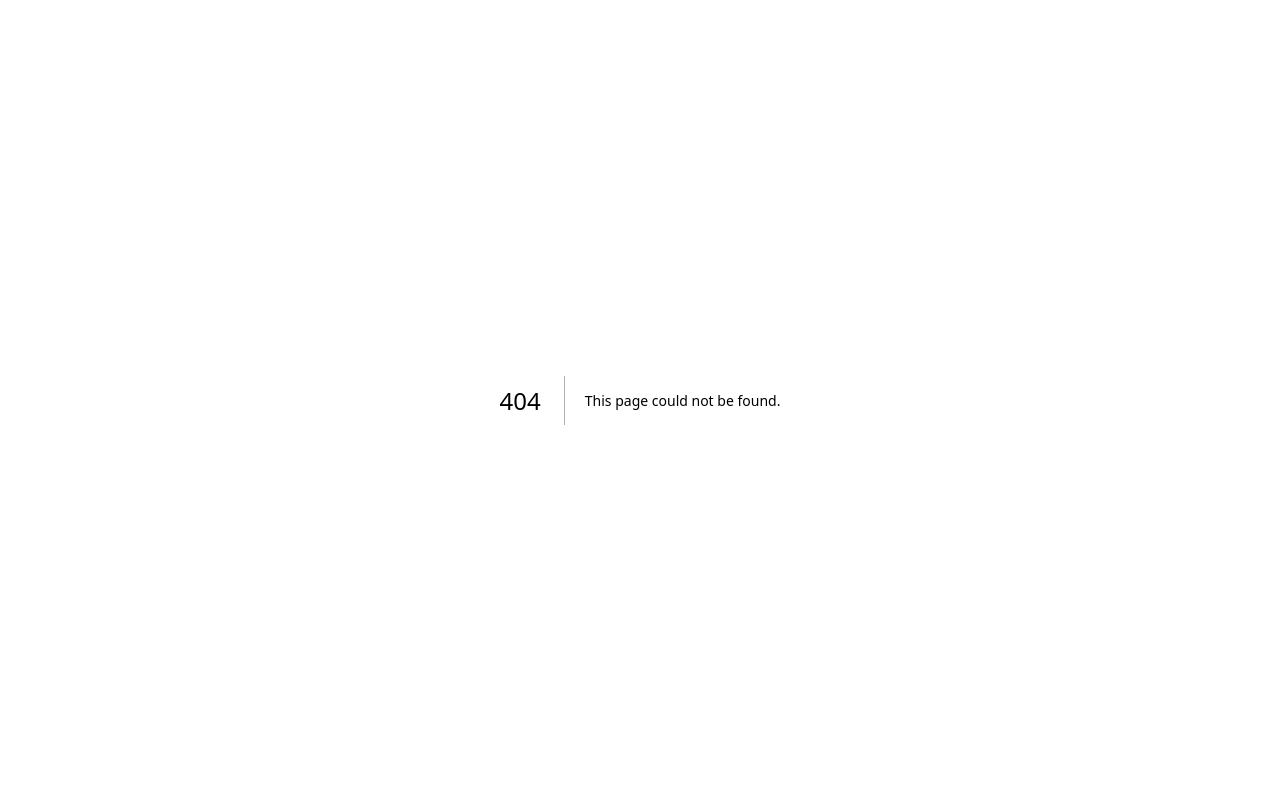
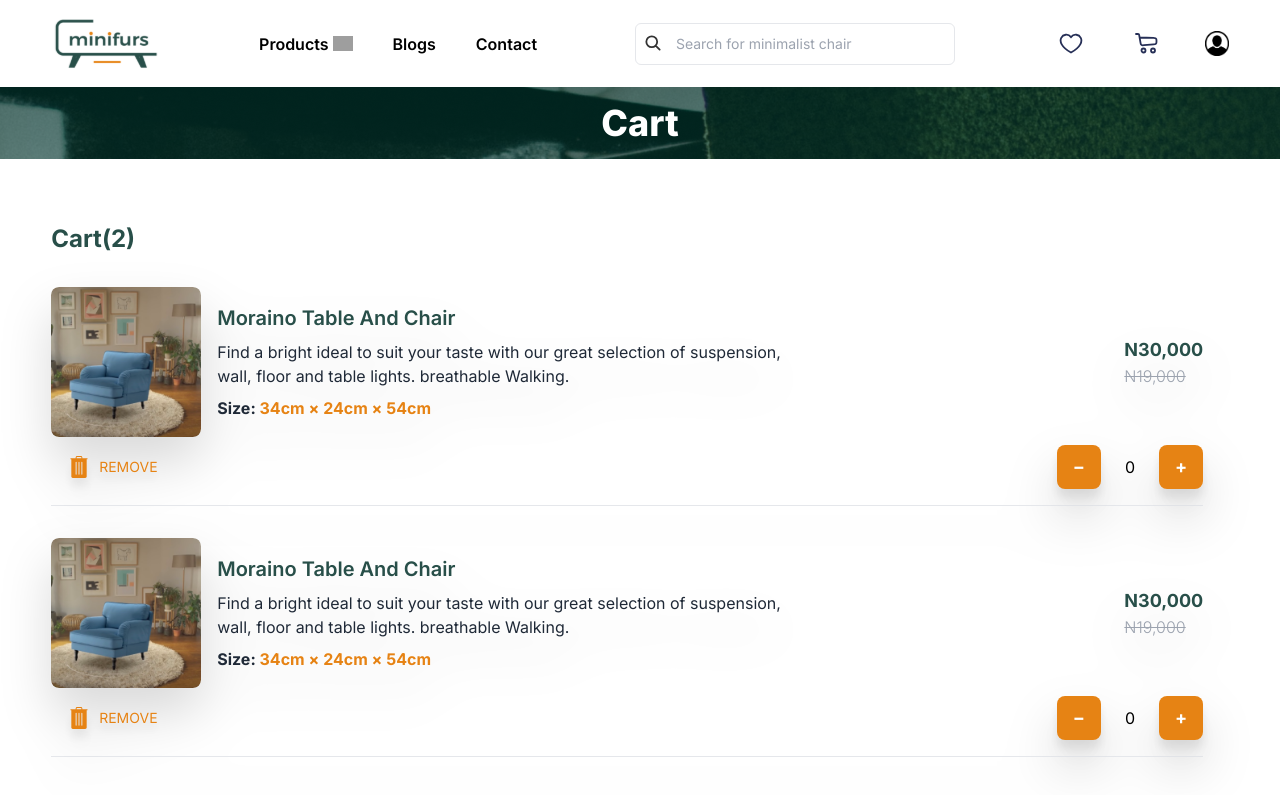
Before and after one commit to psalmuelle/beacons-copy, a Next.js app: page /cart in a window 1280 px wide. Before the commit this address had no page. Shown: the top 795 px of the page. Built offline with nearby package versions, Linux system fonts and the light colour scheme; grey boxes are pictures that could not be loaded.

Commit message:
feat: create cart page

```diff
--- /dev/null
+++ b/app/cart/page.tsx
@@ -0,0 +1,51 @@
+import Button from "@/components/Button";
+import Footer from "@/components/Footer";
+import Header from "@/components/Header";
+import Image from "next/image";
+import Link from "next/link";
+import CartCard from "@/components/CartCard";
+
+const Cart = () => {
+  const carts = ["w",'w'];
+  return (
+    <div className=''>
+      <Header />
+      <div className="bg-[url('../public/title-bg.png')] py-4 text-4xl max-lg:text-3xl font-extrabold text-center text-white">
+        Cart
+      </div>
+      {carts.length === 0 ? (
+        <div className='h-[70vh] px-[4%] flex flex-col justify-center items-center gap-4'>
+          <Image
+            width={200}
+            height={200}
+            src={"/oops.svg"}
+            alt='No cart here'
+          />
+          <h1 className='text-3xl font-extrabold'>Oops!</h1>
+          <p className='text-lg'>Your cart is empty</p>
+          <Link href={"/products"}>
+            <Button bgColor='primary' className='h-16 px-8 mt-4'>
+              Checkout Furniture
+            </Button>
+          </Link>
+        </div>
+      ) : (
+        <div className="px-[4%]">
+          <div>
+            <h1 className="text-[#284F49] text-2xl font-bold mt-16">Cart({carts.length})</h1>
+            {carts.map((val, i) => {
+              return <CartCard key={i} />;
+            })}
+          </div>
+          <div className="flex justify-between items-center mt-10 mb-36">
+            <p className="text-2xl max-md:text-xl font-bold text-gray-900">Total:N60,000 </p>
+            <Button bgColor="secondary" className="w-48 max-md:w-36 h-12">Checkout</Button>
+          </div>
+        </div>
+      )}
+      <Footer />
+    </div>
+  );
+};
+
+export default Cart;
--- /dev/null
+++ b/app/products/page.tsx
@@ -0,0 +1,12 @@
+
+
+const Products =()=>{
+    return(
+        <div>
+
+        </div>
+    )
+}
+
+
+export default Products
--- a/components/Button.tsx
+++ b/components/Button.tsx
@@ -22,7 +22,7 @@ const Button: React.FC<BtnModel> = ({
       whileHover={{ opacity: 0.8 }}
       className={`${
         bgColor === "primary" ? "bg-primary" : "bg-secondary"
-      } text-lg text-white font-bold rounded-lg px-4 py-2 ${className}`}>
+      } text-lg text-white font-bold rounded-lg px-4 py-2 drop-shadow-xl ${className}`}>
       {props.children}
     </motion.button>
   );
--- /dev/null
+++ b/components/CartCard.tsx
@@ -0,0 +1,71 @@
+"use client";
+import { useState } from "react";
+import Image from "next/image";
+import Button from "./Button";
+
+const CartCard = () => {
+  const [quantity, setQuantity] = useState(0);
+
+  const increaseQuantity = () => {
+    setQuantity(quantity + 1);
+  };
+  const decreaseQuantity = () => {
+    if (quantity !== 0) {
+      setQuantity(quantity - 1);
+    }
+    return;
+  };
+
+  return (
+    <section className='max-w-6xl py-4 drop-shadow-2xl my-4 border-b'>
+      <div className='flex justify-between items-center gap-4 max-md:flex-wrap'>
+        <div className='w-full max-w-3xl flex items-center gap-4 max-md:flex-wrap justify-center'>
+          <Image
+            width={150}
+            height={150}
+            src={"/Product-pic1.png"}
+            alt='image'
+            className='rounded-lg max-md:w-full max-w-sm'
+          />
+          <div className='space-y-2'>
+            <h1 className='text-secondary text-xl font-semibold '>
+              Moraino Table And Chair
+            </h1>
+            <p className='text-gray-800'>
+              Find a bright ideal to suit your taste with our great selection of
+              suspension, wall, floor and table lights. breathable Walking.
+            </p>
+            <p className='text-primary font-bold'>
+              <span className='text-bold text-gray-800'>Size:</span> 34cm
+              &times; 24cm &times; 54cm
+            </p>
+          </div>
+        </div>
+        <div>
+          <p className='font-bold text-lg text-secondary'>N30,000</p>
+          <p className='line-through font-light text-gray-400'>N19,000</p>
+        </div>
+      </div>
+      <div className='flex justify-between items-center mt-2'>
+        <div className='w-fit flex justify-center items-center gap-2 rounded-lg py-2 px-4 hover:bg-primary/20 transition cursor-pointer drop-shadow-xl'>
+          <Image width={24} height={24} src={"/delete.svg"} alt='Delete' />
+          <p className='text-primary text-sm'>REMOVE</p>
+        </div>
+        <div className='flex justify-center items-center gap-6'>
+          <Button
+            bgColor='primary'
+            className='p-1'
+            handleClick={decreaseQuantity}>
+            &minus;
+          </Button>
+          <p>{quantity}</p>
+          <Button bgColor='primary' handleClick={increaseQuantity}>
+            &#43;
+          </Button>
+        </div>
+      </div>
+    </section>
+  );
+};
+
+export default CartCard;
--- a/components/Header.tsx
+++ b/components/Header.tsx
@@ -35,7 +35,7 @@ const Nav = () => {
               initial={{ opacity: 0, y: -40 }}
               animate={{ opacity: 1, y: 0 }}
               exit={{ opacity: 0 }}
-              className='absolute top-10 flex justify-center flex-col gap-2 font-normal bg-white shadow-md p-4 rounded-b-lg'>
+              className='absolute top-10 flex justify-center flex-col gap-2 font-normal bg-white shadow-md p-4 rounded-b-lg z-50'>
               {productLists.map((product, index) => (
                 <div
                   key={index}
@@ -77,13 +77,14 @@ const Search = () => {
 
 // Header Component
 const Header = () => {
-  const login = false;
+  const login = true;
   const [openNav, setOpenNav] = useState(false);
+  const [openProfile, setOpenProfile] = useState(false);
 
   return (
     <header className='relative flex justify-between items-center px-[4%] py-4'>
-      <Link href={'/'}>
-      <Image width={110} height={55} src={"/logo.svg"} alt='Minifurs' />
+      <Link href={"/"}>
+        <Image width={110} height={55} src={"/logo.svg"} alt='Minifurs' />
       </Link>
       <div className='max-lg:hidden'>
         <Nav />
@@ -101,13 +102,28 @@ const Header = () => {
             <Image width={24} height={24} alt='favourite' src={"/Cart.svg"} />
           </Link>
 
-          <div>
+          <div className="relative">
             <Image
               width={24}
               height={24}
               alt='Profile'
               src={"/profile-pic.png"}
+              onClick={() => setOpenProfile(!openProfile)}
+              className="cursor-pointer"
             />
+            <AnimatePresence>
+              {openProfile && (
+                <motion.div
+                  initial={{ opacity: 0, y: -40 }}
+                  animate={{ opacity: 1, y: 0 }}
+                  exit={{ opacity: 0, y:-20 }}
+                  className='absolute top-10 right-0 flex justify-center flex-col gap-2 font-normal bg-white shadow-md p-2 rounded-b-lg'>
+                  <div className='hover:bg-gray-50/40 px-2 py-1 rounded-lg'>
+                    <Link href={`/orders`} className='whitespace-nowrap'>My Orders</Link>
+                  </div>
+                </motion.div>
+              )}
+            </AnimatePresence>
           </div>
         </div>
       ) : (
@@ -136,25 +152,25 @@ const Header = () => {
       <AnimatePresence>
         {openNav && (
           <motion.div
-            initial={{  y: -500, opacity: 0 }}
-            animate={{  y: 0, opacity: 1 }}
-            exit={{x:0, y:-500, opacity:0}}
-            transition={{type:'tween'}}
+            initial={{ y: -500, opacity: 0 }}
+            animate={{ y: 0, opacity: 1 }}
+            exit={{ x: 0, y: -500, opacity: 0 }}
+            transition={{ type: "tween" }}
             className='absolute lg:hidden bg-secondary gap-10 text-white flex justify-center items-center flex-col top-20 left-0 w-full h-[80vh] font-semibold z-50'>
             <Link
               href={"/products"}
-              className=' rounded-full hover:bg-gray-100 transition-all p-1.5 '>
+              className=' rounded-full transition-all p-1.5 '>
               Products
             </Link>
             {login ? (
               <div className=' flex justify-center items-center flex-col gap-10'>
-                <div className='cursor-pointer rounded-full hover:bg-gray-100 transition-all p-1.5 '>
+                <div className='cursor-pointer rounded-full transition-all p-1.5 '>
                   Favourites
                 </div>
 
                 <Link
                   href={"/cart"}
-                  className=' rounded-full hover:bg-gray-100 transition-all p-1.5 '>
+                  className=' rounded-full transition-all p-1.5 '>
                   My Cart
                 </Link>
                 <Link href={"/blogs"}>Blogs</Link>
@@ -162,9 +178,9 @@ const Header = () => {
               </div>
             ) : (
               <div className='flex justify-center items-center flex-col gap-10'>
-                 <Link href={"/blogs"}>Blogs</Link>
+                <Link href={"/blogs"}>Blogs</Link>
                 <Link href={"/contact"}> Contact</Link>
-                <Link href={"/login"} className='font-bold text-lg  px-2 py-1'>
+                <Link href={"/login"} className='font-bold text-lg px-2 py-1'>
                   Login
                 </Link>
                 <Button bgColor='primary' className='w-[250px] h-[48px]'>
```
Also changed, not shown: public/delete.svg (added), public/oops.svg (added).
